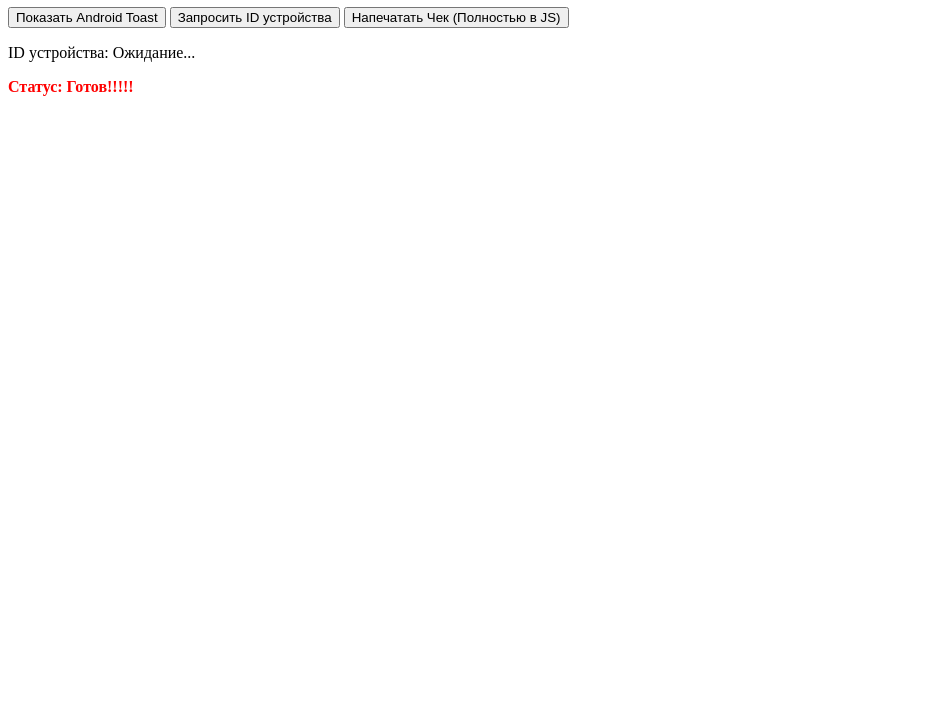
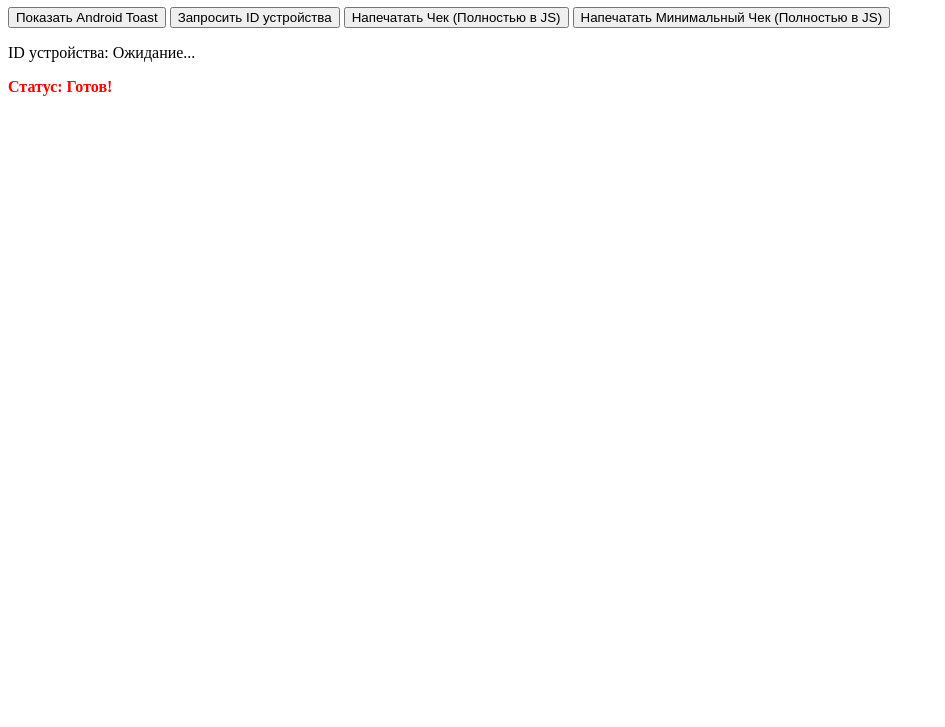
Before and after one commit to Wudafk/kiosk, a plain HTML site: page index.html in a window 1280 px wide. Shown: the part 73-800 px from the top of the page, without its empty margins (0-945 px from the left). Drawn offline with Linux system fonts and the light colour scheme.

Commit message:
Update index.html

```diff
--- a/index.html
+++ b/index.html
@@ -9,9 +9,10 @@
 <button onclick="sendToast()">Показать Android Toast</button>
 <button onclick="requestDeviceId()">Запросить ID устройства</button>
 <button onclick="printNewReceipt()">Напечатать Чек (Полностью в JS)</button>
+<button onclick="printMinimalReceipt()">Напечатать Минимальный Чек (Полностью в JS)</button>
 
 <p id="device-id-display">ID устройства: Ожидание...</p>
-<p id="native-status" style="color: red; font-weight: bold;">Статус: Готов!!!!!</p>
+<p id="native-status" style="color: red; font-weight: bold;">Статус: Готов!</p>
 
 <script>
     const PRINTER_VID = 1008;
@@ -152,6 +153,88 @@
     }
 
     /**
+     * Отправляет минимальное задание PJL/PCL на принтер HP LaserJet M1005.
+     * Используется для быстрой диагностики, исключающей ошибки форматирования шрифта.
+     */
+    function printMinimalReceipt() {
+        if (typeof AndroidBridge === 'undefined') {
+            handleNativeResult("Error: AndroidBridge === null");
+            return;
+        }
+
+        const PRINTER_VID = 1008;
+        const PRINTER_PID = 15127;
+
+        const esc = 27;
+        const formFeed = 12; // Команда выброса страницы PCL
+
+        // UEL (Universal Exit Language): ESC %-12345X
+        const UEL = new TextEncoder().encode(String.fromCharCode(esc) + "%-12345X");
+
+        let printCommands = [];
+
+        // --- 1. НАЧАЛО ЗАДАНИЯ (PJL Header) ---
+        printCommands.push(...UEL);
+        printCommands.push(...new TextEncoder().encode("@PJL JOB\r\n"));
+
+        // 2. УКАЗАНИЕ ЯЗЫКА (Переключение в режим PCL)
+        printCommands.push(...new TextEncoder().encode("@PJL ENTER LANGUAGE=PCL\r\n"));
+
+        // --- 3. PCL КОМАНДЫ ---
+
+        // ESC E: Сброс PCL-состояния принтера (обязательно)
+        printCommands.push(esc, 69);
+
+        // ESC &l26A: Установка формата A4 (Критично, если принтер ждет размер страницы)
+        // 26 - это код для A4
+        printCommands.push(esc, 38, 108, 50, 54, 65);
+
+        const textToPrint =
+            "*** МИНИМАЛЬНЫЙ ТЕСТ: HP LaserJet M1005 ***\r\n" +
+            "VID: 1008, PID: 15127\r\n" +
+            "----------------------------------------\r\n" +
+            "Если вы видите этот текст, то PJL/PCL РАБОТАЕТ! \r\n" +
+            "Следующий шаг - настройка шрифтов.\r\n\r\n\r\n";
+
+
+        // 4. Отправка текста (Используем \r\n, так как нет конфликтов шрифтов)
+        printCommands.push(...new TextEncoder().encode(textToPrint));
+
+        // 5. Выброс страницы (Form Feed) - инициирует фактическую печать
+        printCommands.push(formFeed);
+
+        // --- 6. КОНЕЦ ЗАДАНИЯ (PJL End) ---
+        // Переключение из PCL обратно в PJL
+        printCommands.push(...UEL);
+        // Конец задания PJL
+        printCommands.push(...new TextEncoder().encode("@PJL EOJ\r\n"));
+        // Двойное завершение
+        printCommands.push(...UEL);
+
+        const dataBuffer = new Uint8Array(printCommands);
+
+        // --- 7. Кодирование в Base64 и отправка ---
+        const base64Data = arrayBufferToBase64(dataBuffer);
+
+        const command = {
+            action: "USB_IO_COMMAND",
+            parameters: {
+                vid: PRINTER_VID,
+                pid: PRINTER_PID,
+                data: base64Data
+            }
+        };
+
+        try {
+            AndroidBridge.executeCommand(JSON.stringify(command));
+            document.getElementById('native-status').innerText = "Статус: Команда отправлена на обработку (Ожидаем печати)...";
+            document.getElementById('native-status').style.color = "orange";
+        } catch (e) {
+            console.error("Ошибка вызова Bridge:", e);
+        }
+    }
+
+    /**
      * Принимает результат выполнения команды от Kotlin.
      * @param result Сообщение об успехе или ошибке.
      */
```
